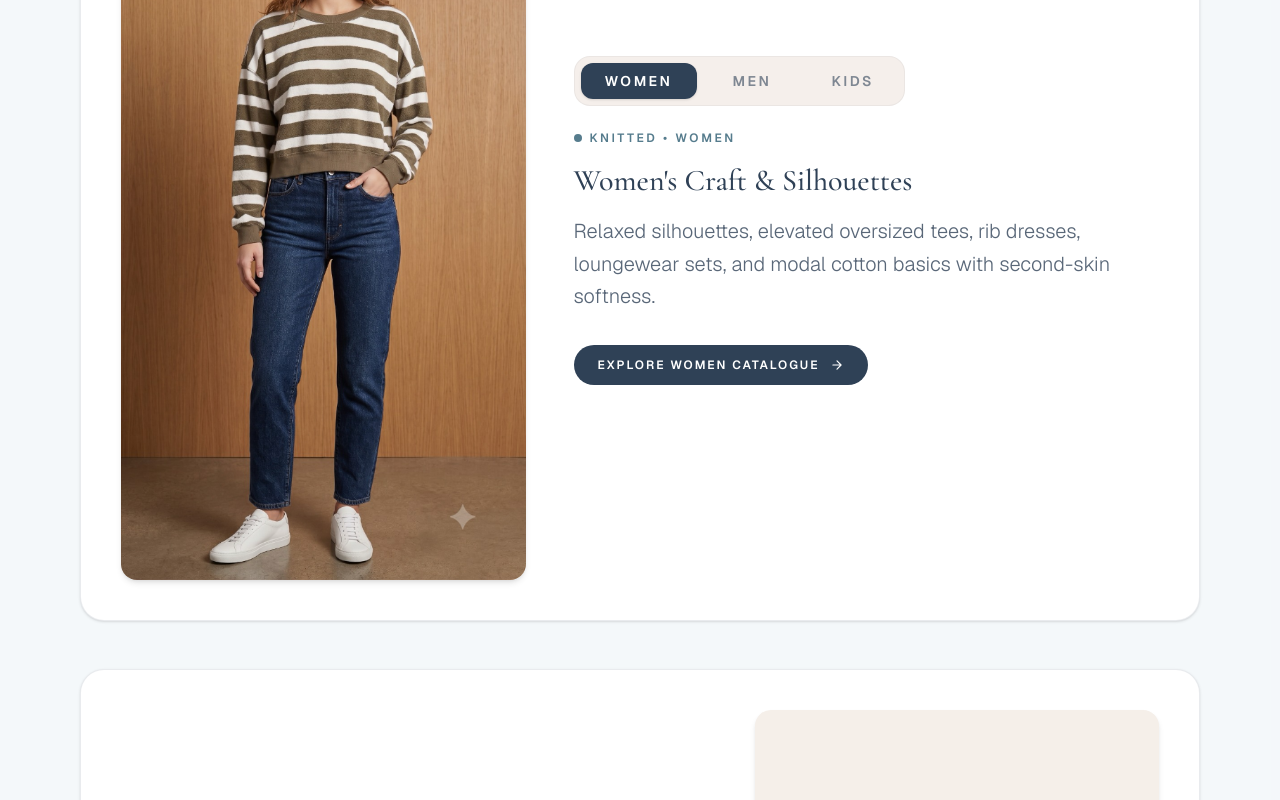
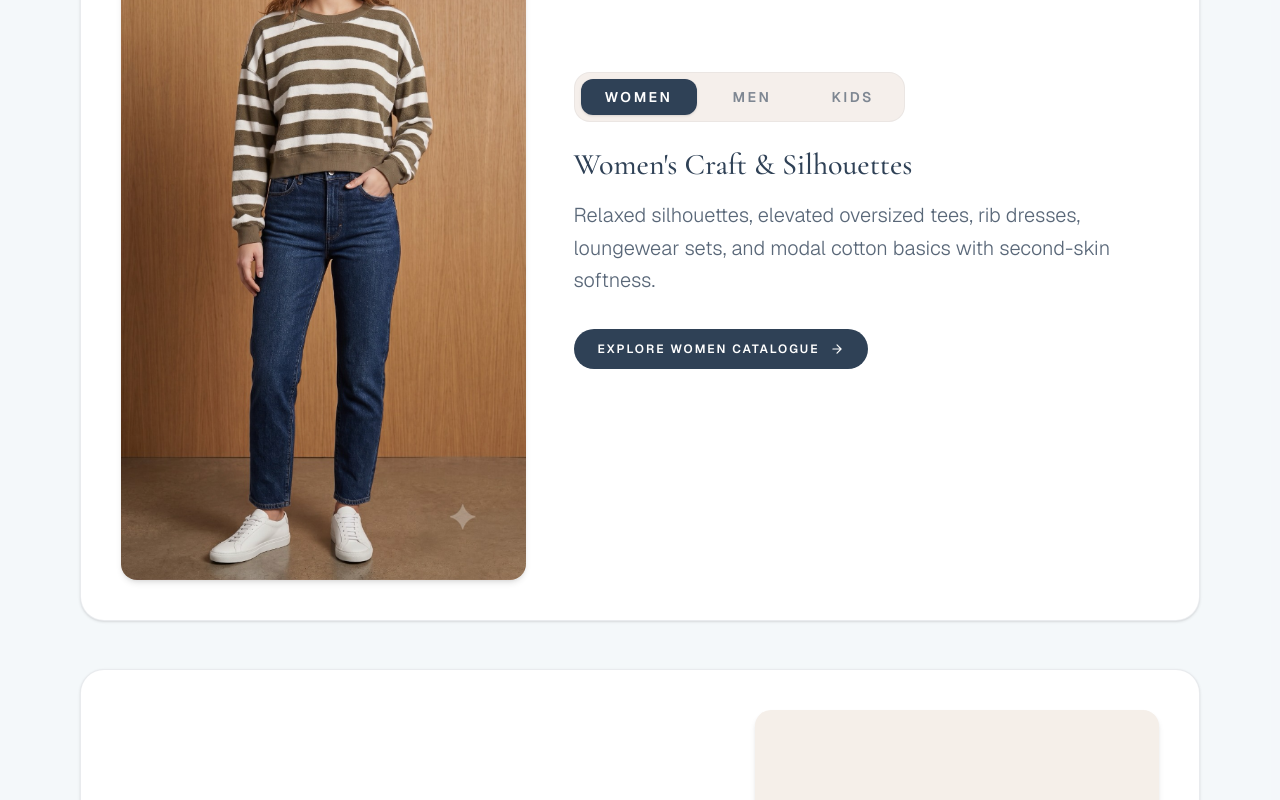
Before and after one commit to Comptech-Enterprises/fabstract, a Next.js app: page /what-we-do in a window 1280 px wide. Shown: the part 1300-2100 px from the top of the page. Built offline with nearby package versions, Linux system fonts and the light colour scheme.

Commit message:
Remove category dot tags from all product cards

```diff
--- a/src/app/what-we-do/page.tsx
+++ b/src/app/what-we-do/page.tsx
@@ -176,13 +176,6 @@ function CategoryCardSection({
 
           {/* Content on Right */}
           <div className="lg:col-span-7 flex flex-col justify-center lg:order-2 space-y-5">
-            <div className="flex items-center gap-2">
-              <span className="w-2 h-2 rounded-full bg-teal" />
-              <span className="text-xs uppercase tracking-[0.22em] text-teal font-semibold">
-                Home Textile &amp; Living
-              </span>
-            </div>
-
             <h4 className="font-display text-2xl sm:text-3xl lg:text-4xl text-navy font-medium leading-tight">
               Artisanal Living &amp; Sustainable Home Collections
             </h4>
@@ -296,13 +289,6 @@ function CategoryCardSection({
               transition={{ duration: 0.3 }}
               className="space-y-4"
             >
-              <div className="flex items-center gap-2">
-                <span className="w-2 h-2 rounded-full bg-teal" />
-                <span className="text-xs uppercase tracking-[0.22em] text-teal font-semibold">
-                  {category.label} &bull; {activeTab}
-                </span>
-              </div>
-
               <h4 className="font-display text-xl sm:text-2xl lg:text-3xl text-navy font-medium leading-tight">
                 {activeTab === "women"
                   ? "Women's Craft & Silhouettes"
```
